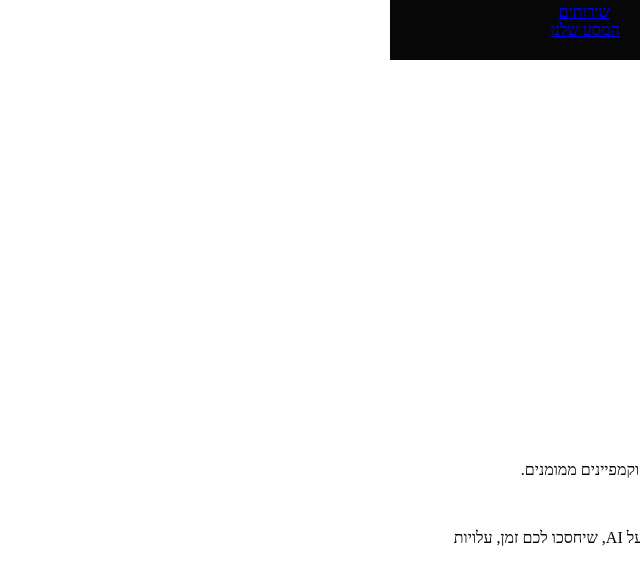
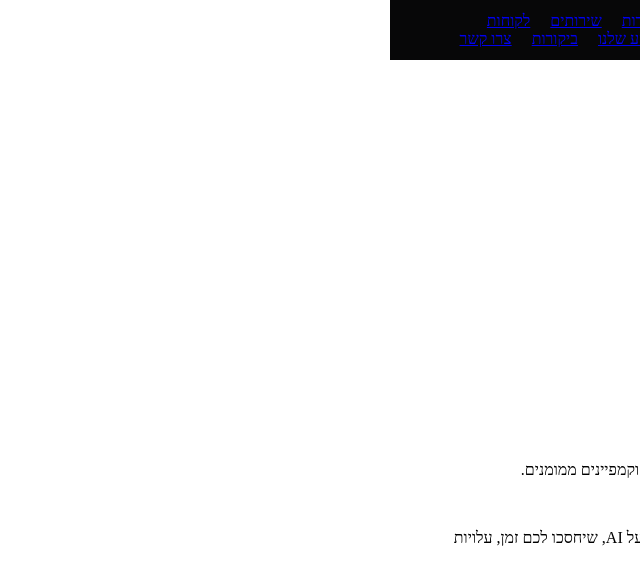
Before and after one commit to Leeonab/leeonWebsite, a plain HTML site: page index.html in a window 1280 px wide. Shown: the top 584 px of the page, without its empty margins (640-1280 px from the left). Drawn offline with nearby package versions, Linux system fonts and the light colour scheme; a web font is replaced by a local one.

Commit message:
Update index.html

```diff
--- a/index.html
+++ b/index.html
@@ -1,3 +1,4 @@
+
 <!DOCTYPE html>
 <html lang="he" dir="rtl">
 <head>
@@ -21,6 +22,7 @@
 <body>
 
 
+  <!-- HEADER -->
 <header class="nav">
   <div class="nav-inner">
     <div class="brand">
@@ -29,6 +31,15 @@
         <div class="name">Leeon.AI</div>
       </div>
     </div>
+  </div>
+
+      <div class="hamburger" id="hamburger">
+      <span></span>
+      <span></span>
+      <span></span>
+    </div>
+  </div>
+
   <nav class="nav-links" id="nav-links">
     <a href="#home">דף הבית</a>
     <a href="#about">אודות</a>
@@ -39,14 +50,38 @@
     <a href="#reviews">ביקורות</a>
     <a href="#booking" class="cta-link">צרו קשר</a>
   </nav>
-      <div class="hamburger" id="hamburger">
-      <span></span>
-      <span></span>
-      <span></span>
-      </div>
-  </div>
 </header>
+<script>
+  document.addEventListener("DOMContentLoaded", function() {
+    const nav = document.querySelector(".nav");
+
+    function adjustNavForSafeArea() {
+      // קבלת ערך safe-area-inset-top אם קיים, אחרת 0
+      const safeTop = parseFloat(getComputedStyle(document.documentElement)
+                        .getPropertyValue("--safe-top")) || 0;
+
+      // בדיקה אם env(safe-area-inset-top) נתמך
+      const envTop = (typeof env === "function" ?
+                       env("safe-area-inset-top") : null);
+
+      // השתמשי בערך הכי אמין
+      const paddingTop = envTop || safeTop || 0;
+
+      // קביעת padding‑top ו‑height מתאימים
+      nav.style.paddingTop = paddingTop + "px";
+      nav.style.height = `calc(60px + ${paddingTop}px)`;
+    }
+
+    // אתחול
+    adjustNavForSafeArea();
+
+    // התאמה מחדש במידה שהחלון משתנה גודל
+    window.addEventListener("resize", adjustNavForSafeArea);
+  });
+</script>
+
   <main>
+    <!-- HERO -->
     <section id="home" class="hero">
       <div class="hero-center">
         <h1 class="hero-title">פרסומת AI למוצר שלכם — מבלי לצאת מהבית!</h1>
@@ -58,6 +93,7 @@
       </div>
     </section>
 
+    <!-- ABOUT -->
     <section id="about" class="section reveal">
   <div class="container split">
     <div class="text about-text">
@@ -71,6 +107,7 @@
       </div>
     </section>
 
+    <!-- SERVICES -->
     <section id="services" class="projects-section">
     <h2 class="section-title">השירותים שלנו</h2>
       <div class="container">
@@ -103,6 +140,7 @@
       </div>
     </section>
 
+    <!-- CLIENTS -->
 <div id="clients" class="clients-section">
   <h2 class="section-title">הלקוחות שלנו</h2>
   <div class="carousel">
@@ -117,6 +155,7 @@
   </div>
 </div>
 
+    <!-- PROJECTS -->
 <section id="projects" class="projects-section">
   <div class="container">
     <h2 class="section-title">פרויקטים וסרטוני פרסומות</h2>
@@ -191,6 +230,7 @@
 
 
 
+    <!-- BOOKING -->
     <section id="booking" class="section reveal">
       <div class="container booking-wrap">
         <div class="booking-left">
```
Lines whose indentation alone changed are shown as unchanged.
